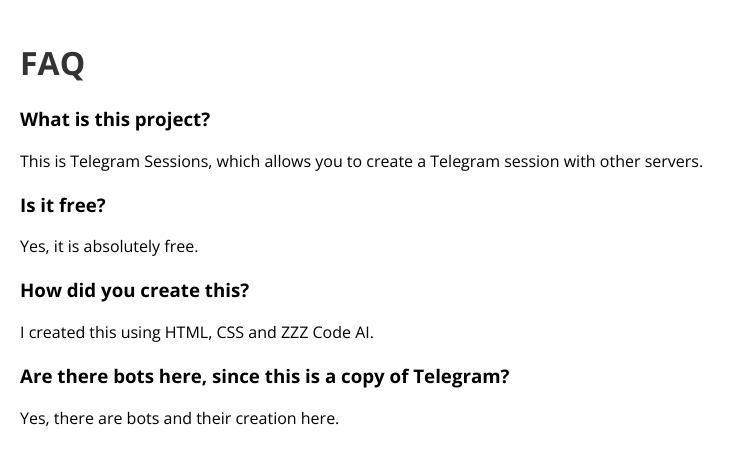
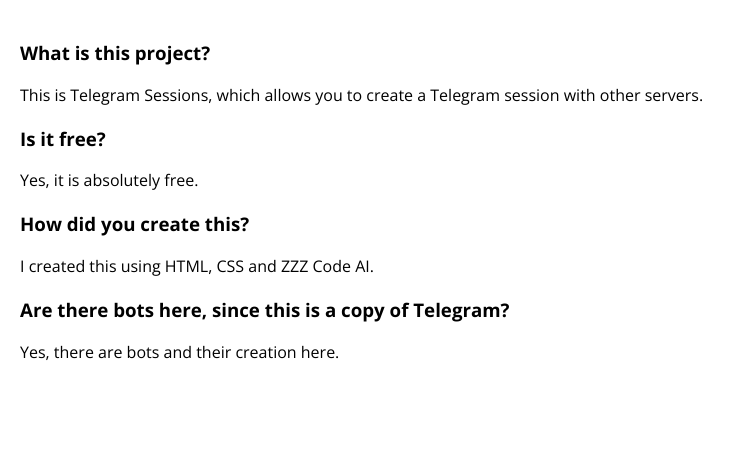
Before and after one commit to SmuziCodeC/telegram-sessions, a plain HTML site: page faq.html in a window 1280 px wide. Shown: the whole page, without its empty margins (0-745 px from the left). Drawn offline with nearby package versions, Linux system fonts and the light colour scheme.

Commit message:
Update faq.html

```diff
--- a/faq.html
+++ b/faq.html
@@ -27,7 +27,6 @@
 </head>
 <body>
     <div class="container">
-        <h1>FAQ</h1>
         <div class="question">
             <h3>What is this project?</h3>
             <p>This is Telegram Sessions, which allows you to create a Telegram session with other servers.</p>
```
